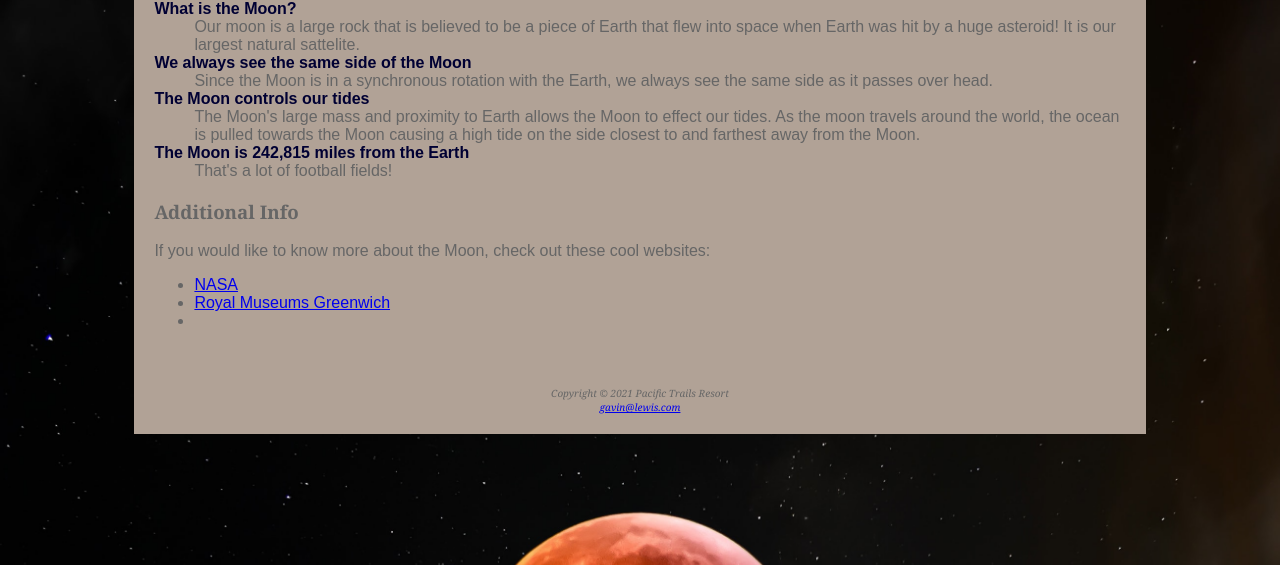
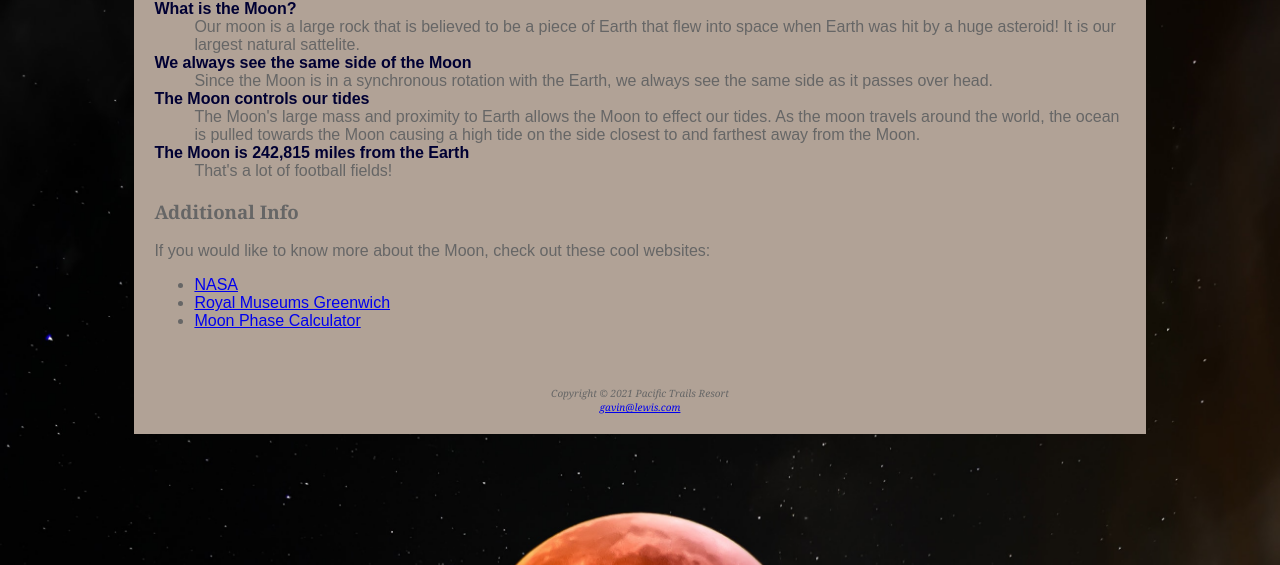
Before and after one commit to GRNCheetah/IST-web-dev-project, a plain HTML site: page facts.html in a window 1280 px wide. Shown: the part 235-800 px from the top of the page. Drawn offline with Linux system fonts and the light colour scheme.

Commit message:
Update facts.html
Add moon phase calculator link

```diff
--- a/facts.html
+++ b/facts.html
@@ -45,7 +45,7 @@
                 <ul>
                     <li><a href="https://solarsystem.nasa.gov/moons/earths-moon/overview/">NASA</a></li>
                     <li><a href="https://www.rmg.co.uk/stories/topics/interesting-facts-about-moon">Royal Museums Greenwich</a></li>
-                    <li></li>
+                    <li><a href="https://stardate.org/nightsky/moon">Moon Phase Calculator</a></li>
                 </ul>
 
 
```
